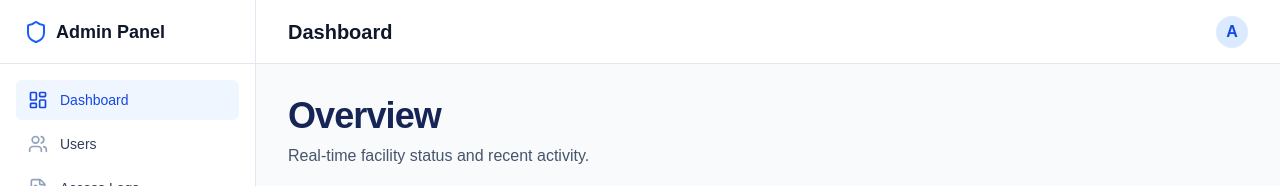
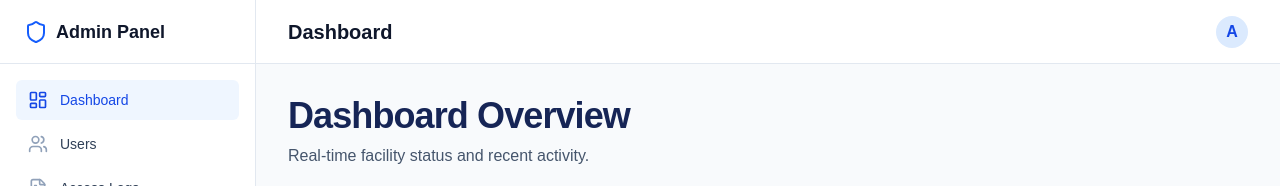
Before and after one commit to Kanaphat4539/Security_Door_Lock, a Next.js app in the folder apps/frontend/: page /admin/dashboard in a window 1280 px wide. Shown: the top 186 px of the page. Built offline with nearby package versions, Linux system fonts and the light colour scheme; no server answers.

Commit message:
feat: implement admin dashboard page with real-time status and activity monitoring

```diff
--- a/apps/frontend/src/app/admin/dashboard/page.tsx
+++ b/apps/frontend/src/app/admin/dashboard/page.tsx
@@ -20,7 +20,7 @@ export default function AdminDashboardPage() {
   return (
     <div className="min-h-screen">
       <header className="mb-8">
-        <h1 className="text-4xl font-bold tracking-tight text-blue-950 dark:text-white">Overview</h1>
+        <h1 className="text-4xl font-bold tracking-tight text-blue-950 dark:text-white">Dashboard Overview</h1>
         <p className="text-base text-slate-600 dark:text-zinc-400 mt-2">Real-time facility status and recent activity.</p>
       </header>
 
@@ -121,10 +121,9 @@ export default function AdminDashboardPage() {
                           {new Date(log.timestamp).toLocaleTimeString([], { hour: '2-digit', minute: '2-digit' })}
                         </td>
                         <td className="py-4 px-6 text-sm text-slate-900 dark:text-white font-medium flex items-center gap-3">
-                          <div className={`w-8 h-8 rounded-full flex items-center justify-center font-bold text-xs ${
-                            log.status === 'GRANTED' ? 'bg-blue-100 text-blue-700 dark:bg-blue-900/50 dark:text-blue-400' :
+                          <div className={`w-8 h-8 rounded-full flex items-center justify-center font-bold text-xs ${log.status === 'GRANTED' ? 'bg-blue-100 text-blue-700 dark:bg-blue-900/50 dark:text-blue-400' :
                             'bg-red-100 text-red-700 dark:bg-red-900/50 dark:text-red-400'
-                          }`}>
+                            }`}>
                             {log.userName ? log.userName.charAt(0) : '?'}
                           </div>
                           <div>
```
